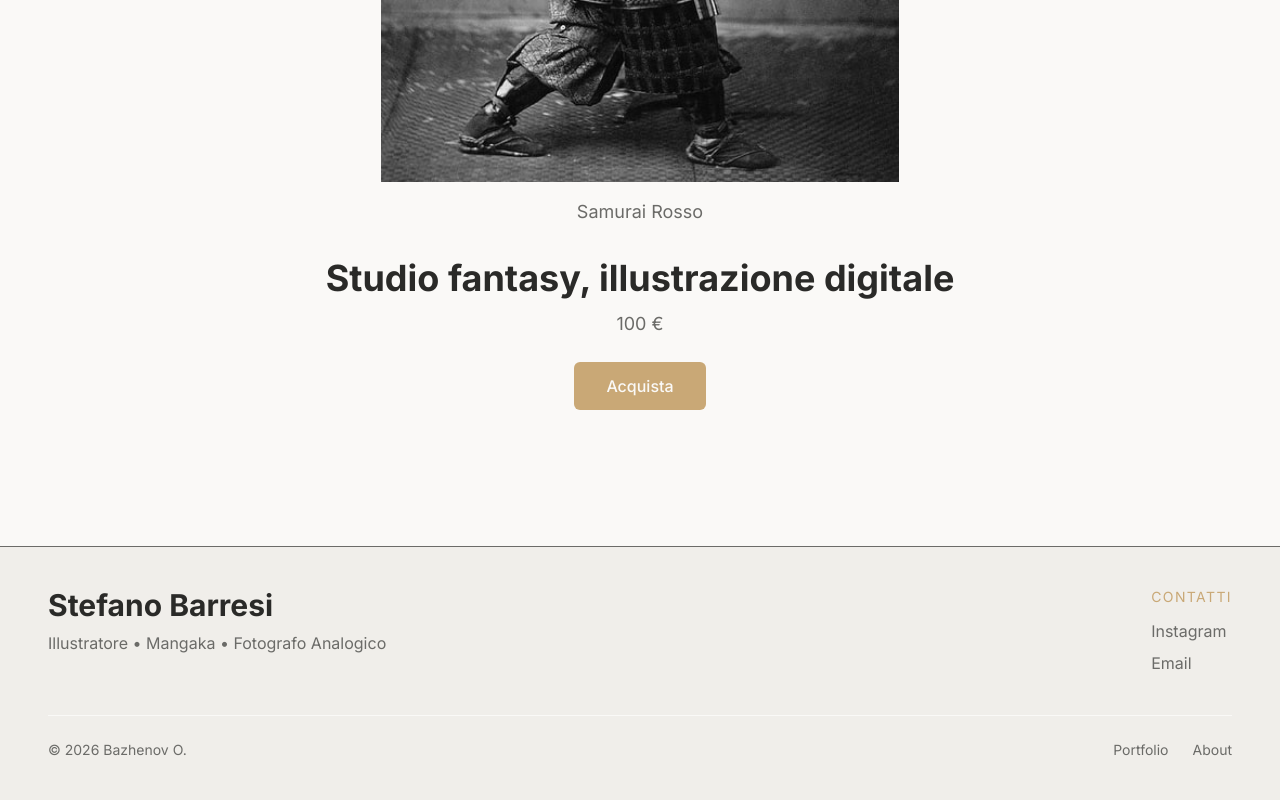
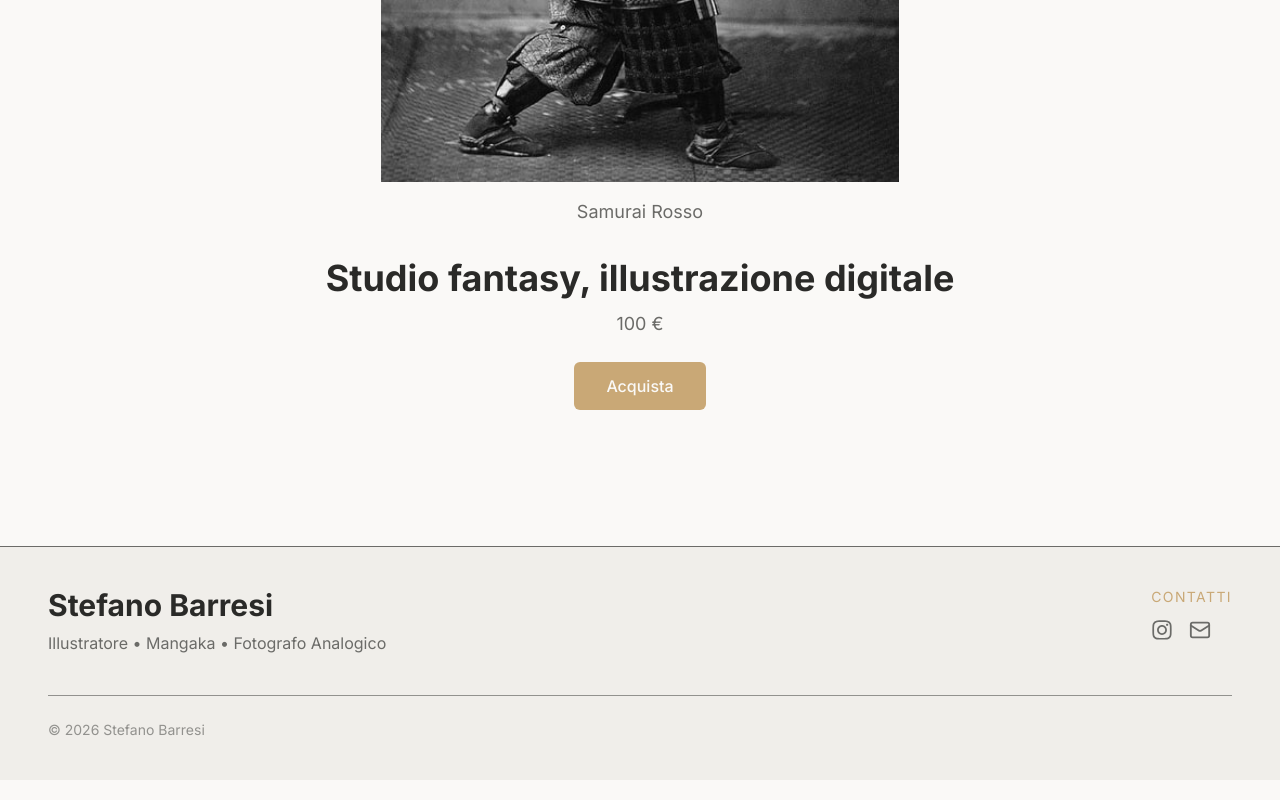
Before and after one commit to bazhenov404/kibasito, a React (Vite) app: page / in a window 1280 px wide. Shown: the part 532-1332 px from the top of the page. Built offline with nearby package versions, Linux system fonts and the light colour scheme.

Commit message:
"add react icons and change footer"

```diff
--- a/package.json
+++ b/package.json
@@ -14,6 +14,7 @@
     "lucide-react": "^1.45.0",
     "react": "^19.2.6",
     "react-dom": "^19.2.6",
+    "react-icons": "^5.7.0",
     "react-router-dom": "^7.18.0",
     "tailwindcss": "^4.3.1"
   },
--- a/src/components/Footer.tsx
+++ b/src/components/Footer.tsx
@@ -1,4 +1,5 @@
-import { Link } from "react-router-dom";
+import { Mail } from "lucide-react";
+import { FaInstagram } from "react-icons/fa";
 
 export default function Footer() {
   return (
@@ -31,60 +32,39 @@ export default function Footer() {
             </h3>
 
             <div
-              className="flex flex-col gap-2"
+              className="flex gap-4"
               style={{ color: "var(--color-text-secondary)" }}
             >
               <a
                 href="https://www.instagram.com/maskedsuperhero/"
                 target="_blank"
                 rel="noopener noreferrer"
-                className="hover:text-amber-500 transition-colors"
+                className="hover:opacity-70 transition-opacity"
+                aria-label="Instagram"
               >
-                Instagram
+                <FaInstagram size={22} />
               </a>
+              <a
 
-              <a
                 href="mailto:email@example.com"
-                className="hover:text-amber-500 transition-colors"
+                className="hover:opacity-70 transition-opacity"
+                aria-label="Email"
               >
-                Email
+                <Mail size={22} />
               </a>
             </div>
           </div>
         </div>
+
         <div
-          className="
-            flex flex-col
-            md:flex-row
-            md:justify-between
-            gap-4
-            mt-10
-            pt-6
-            border-t
-            text-sm
-          "
+          className="mt-10 pt-6 border-t text-sm text-center md:text-left"
           style={{
-            borderColor: "var(--color-background)",
+            borderColor: "var(--color-text-secondary)",
             color: "var(--color-text-secondary)",
+            opacity: 0.7,
           }}
         >
-          <p>© 2026 Bazhenov O.</p>
-
-          <div className="flex gap-6">
-            <Link
-              to="/portfolio"
-              className="hover:text-amber-500 transition-colors"
-            >
-              Portfolio
-            </Link>
-
-            <Link
-              to="/about"
-              className="hover:text-amber-500 transition-colors"
-            >
-              About
-            </Link>
-          </div>
+          <p>© 2026 Stefano Barresi</p>
         </div>
       </div>
     </footer>
```
Also changed, not shown: 1 other file (tests, documents, lock files or other folders).
